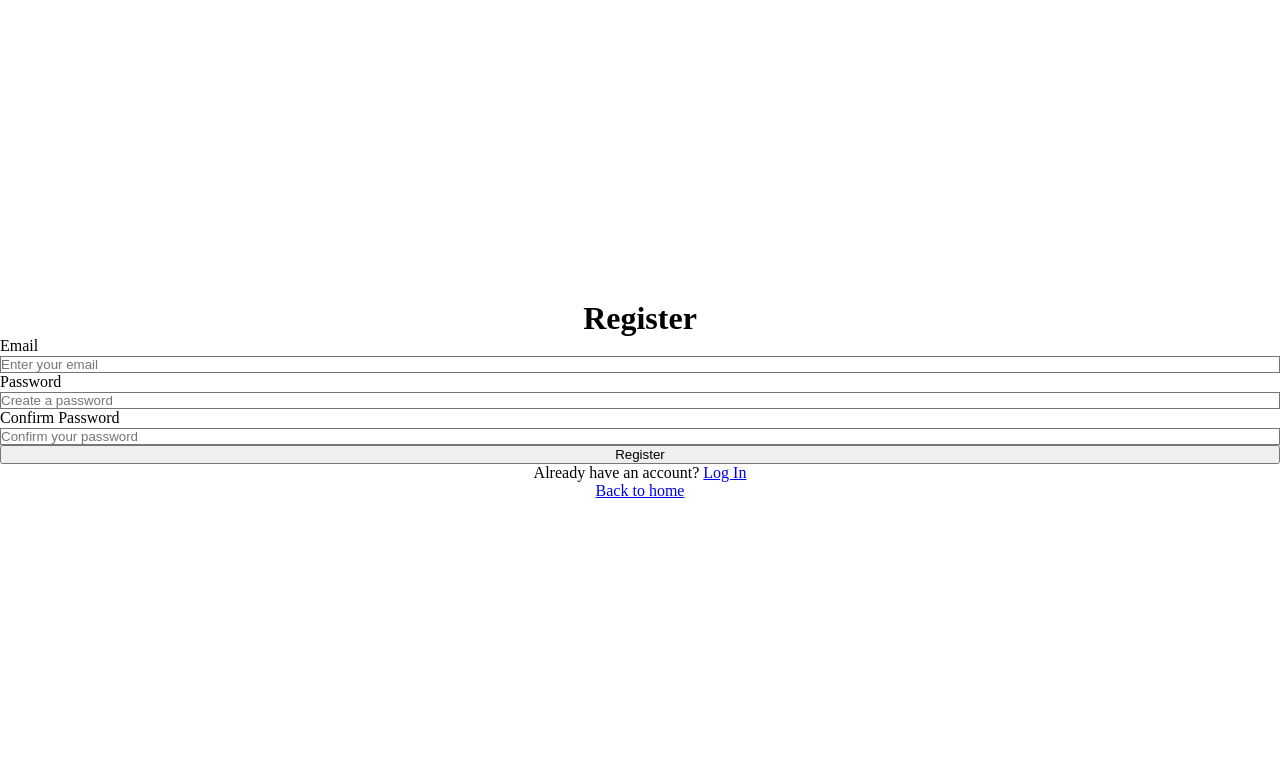
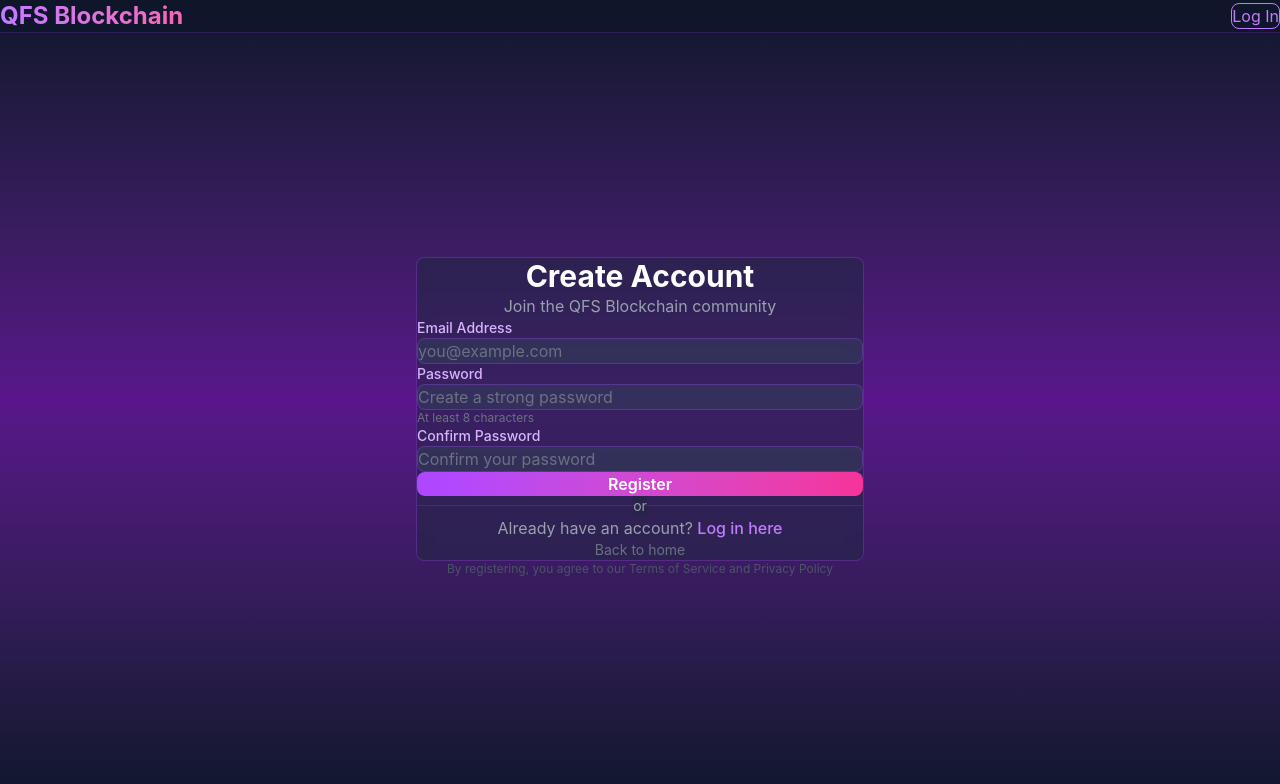
Before and after one commit to Justhuman402020/Qfs, a Next.js app: page /register in a window 1280 px wide. Shown: the top 784 px of the page. Built offline with nearby package versions, Linux system fonts and the light colour scheme.

Commit message:
feat: update site branding and login form redesign

```diff
--- a/app/globals.css
+++ b/app/globals.css
@@ -1,6 +1,4 @@
-@tailwind base;
-@tailwind components;
-@tailwind utilities;
+@import "tailwindcss";
 
 * {
   margin: 0;
--- a/app/layout.tsx
+++ b/app/layout.tsx
@@ -2,8 +2,8 @@ import type { Metadata } from "next";
 import "./globals.css";
 
 export const metadata: Metadata = {
-  title: "Create Next App",
-  description: "Generated by create next app",
+  title: "QFS Blockchain",
+  description: "Experience the future of decentralized finance",
 };
 
 export default function RootLayout({
@@ -12,8 +12,8 @@ export default function RootLayout({
   children: React.ReactNode;
 }) {
   return (
-    <html lang="en">
-      <body>{children}</body>
+    <html lang="en" className="bg-slate-900">
+      <body className="bg-gradient-to-b from-slate-900 via-purple-900 to-slate-900">{children}</body>
     </html>
   );
 }
--- a/app/login/page.tsx
+++ b/app/login/page.tsx
@@ -6,35 +6,54 @@ import { useState } from 'react';
 export default function Login() {
   const [email, setEmail] = useState('');
   const [password, setPassword] = useState('');
+  const [isLoading, setIsLoading] = useState(false);
 
   const handleSubmit = (e: React.FormEvent) => {
     e.preventDefault();
+    setIsLoading(true);
     console.log('Login attempt:', { email, password });
+    setTimeout(() => setIsLoading(false), 1000);
   };
 
   return (
-    <main className="flex items-center justify-center min-h-screen bg-gradient-to-br from-blue-50 to-indigo-100">
-      <div className="bg-white rounded-lg shadow-xl p-8 max-w-md w-full">
-        <h1 className="text-3xl font-bold text-gray-900 mb-6 text-center">Log In</h1>
+    <main className="min-h-screen bg-gradient-to-b from-slate-900 via-purple-900 to-slate-900 flex flex-col">
+      {/* Header */}
+      <header className="border-b border-purple-500/20 bg-slate-900/80 backdrop-blur-md">
+        <div className="max-w-7xl mx-auto px-4 sm:px-6 lg:px-8 py-4 flex justify-between items-center">
+          <Link href="/" className="text-2xl font-bold bg-gradient-to-r from-purple-400 to-pink-400 bg-clip-text text-transparent">
+            QFS Blockchain
+          </Link>
+          <Link href="/register" className="px-6 py-2 bg-gradient-to-r from-purple-500 to-pink-500 text-white rounded-lg hover:from-purple-600 hover:to-pink-600 transition">
+            Register
+          </Link>
+        </div>
+      </header>
 
-        <form onSubmit={handleSubmit} className="space-y-4">
+      {/* Login Form */}
+      <div className="flex-1 flex items-center justify-center px-4 py-12">
+        <div className="w-full max-w-md">
+          <div className="bg-slate-800/50 border border-purple-500/30 rounded-lg p-8 backdrop-blur-sm">
+            <h1 className="text-3xl font-bold text-white mb-2 text-center">Log In</h1>
+            <p className="text-gray-400 text-center mb-8">Access your QFS Blockchain account</p>
+
+            <form onSubmit={handleSubmit} className="space-y-5">
               <div>
-            <label htmlFor="email" className="block text-sm font-medium text-gray-700 mb-1">
-              Email
+                <label htmlFor="email" className="block text-sm font-medium text-purple-300 mb-2">
+                  Email Address
                 </label>
                 <input
                   id="email"
                   type="email"
                   value={email}
                   onChange={(e) => setEmail(e.target.value)}
-              placeholder="Enter your email"
-              className="w-full px-4 py-2 border border-gray-300 rounded-lg focus:outline-none focus:ring-2 focus:ring-indigo-500"
+                  placeholder="you@example.com"
+                  className="w-full px-4 py-3 bg-slate-700/50 border border-purple-500/30 rounded-lg text-white placeholder-gray-500 focus:outline-none focus:border-purple-500/60 focus:ring-2 focus:ring-purple-500/20 transition"
                   required
                 />
               </div>
 
               <div>
-            <label htmlFor="password" className="block text-sm font-medium text-gray-700 mb-1">
+                <label htmlFor="password" className="block text-sm font-medium text-purple-300 mb-2">
                   Password
                 </label>
                 <input
@@ -43,33 +62,45 @@ export default function Login() {
                   value={password}
                   onChange={(e) => setPassword(e.target.value)}
                   placeholder="Enter your password"
-              className="w-full px-4 py-2 border border-gray-300 rounded-lg focus:outline-none focus:ring-2 focus:ring-indigo-500"
+                  className="w-full px-4 py-3 bg-slate-700/50 border border-purple-500/30 rounded-lg text-white placeholder-gray-500 focus:outline-none focus:border-purple-500/60 focus:ring-2 focus:ring-purple-500/20 transition"
                   required
                 />
               </div>
 
               <button
                 type="submit"
-            className="w-full bg-indigo-600 hover:bg-indigo-700 text-white font-semibold py-2 px-4 rounded-lg transition-colors duration-200"
+                disabled={isLoading}
+                className="w-full bg-gradient-to-r from-purple-500 to-pink-500 hover:from-purple-600 hover:to-pink-600 disabled:from-gray-600 disabled:to-gray-600 text-white font-semibold py-3 px-4 rounded-lg transition-all duration-200"
               >
-            Log In
+                {isLoading ? 'Logging in...' : 'Log In'}
               </button>
             </form>
 
-        <p className="text-center text-sm text-gray-600 mt-6">
+            <div className="relative my-6">
+              <div className="absolute inset-0 flex items-center">
+                <div className="w-full border-t border-purple-500/20"></div>
+              </div>
+              <div className="relative flex justify-center text-sm">
+                <span className="px-2 bg-slate-800/50 text-gray-400">or</span>
+              </div>
+            </div>
+
+            <p className="text-center text-gray-400 mb-4">
               Don&apos;t have an account?{' '}
-          <Link href="/register" className="text-indigo-600 hover:underline font-medium">
-            Register
+              <Link href="/register" className="text-purple-400 hover:text-purple-300 font-medium transition">
+                Register here
               </Link>
             </p>
 
             <Link
               href="/"
-          className="block text-center text-sm text-gray-500 hover:text-gray-700 mt-4"
+              className="block text-center text-sm text-gray-500 hover:text-gray-400 transition"
             >
               Back to home
             </Link>
           </div>
+        </div>
+      </div>
     </main>
   );
 }
--- a/app/page.tsx
+++ b/app/page.tsx
@@ -4,33 +4,116 @@ import Link from 'next/link';
 
 export default function Home() {
   return (
-    <main className="flex items-center justify-center min-h-screen bg-gradient-to-br from-blue-50 to-indigo-100">
-      <div className="bg-white rounded-lg shadow-xl p-8 max-w-md w-full">
-        <div className="text-center mb-8">
-          <h1 className="text-3xl font-bold text-gray-900 mb-2">Welcome</h1>
-          <p className="text-gray-600">Access your account or create a new one</p>
+    <main className="min-h-screen bg-gradient-to-b from-slate-900 via-purple-900 to-slate-900">
+      {/* Header */}
+      <header className="sticky top-0 z-50 bg-slate-900/80 backdrop-blur-md border-b border-purple-500/20">
+        <div className="max-w-7xl mx-auto px-4 sm:px-6 lg:px-8 py-4 flex justify-between items-center">
+          <div className="text-2xl font-bold bg-gradient-to-r from-purple-400 to-pink-400 bg-clip-text text-transparent">
+            QFS Blockchain
+          </div>
+          <nav className="hidden md:flex gap-8">
+            <a href="#features" className="text-gray-300 hover:text-purple-400 transition">Features</a>
+            <a href="#about" className="text-gray-300 hover:text-purple-400 transition">About</a>
+            <a href="#contact" className="text-gray-300 hover:text-purple-400 transition">Contact</a>
+          </nav>
+          <div className="flex gap-4">
+            <Link href="/login" className="px-6 py-2 text-purple-400 border border-purple-400 rounded-lg hover:bg-purple-400/10 transition">
+              Login
+            </Link>
+            <Link href="/register" className="px-6 py-2 bg-gradient-to-r from-purple-500 to-pink-500 text-white rounded-lg hover:from-purple-600 hover:to-pink-600 transition">
+              Register
+            </Link>
+          </div>
         </div>
+      </header>
 
-        <div className="space-y-4">
-          <Link
-            href="/login"
-            className="block w-full bg-indigo-600 hover:bg-indigo-700 text-white font-semibold py-3 px-4 rounded-lg text-center transition-colors duration-200"
-          >
-            Log In
-          </Link>
+      {/* Hero Section */}
+      <section className="max-w-7xl mx-auto px-4 sm:px-6 lg:px-8 py-24 md:py-32">
+        <div className="grid md:grid-cols-2 gap-12 items-center">
+          <div>
+            <h1 className="text-5xl md:text-6xl font-bold text-white mb-6 leading-tight">
+              Welcome to <span className="bg-gradient-to-r from-purple-400 to-pink-400 bg-clip-text text-transparent">QFS Blockchain</span>
+            </h1>
+            <p className="text-xl text-gray-300 mb-8">
+              Experience the future of decentralized finance. Secure, fast, and transparent blockchain solutions for everyone.
+            </p>
+            <div className="flex gap-4">
+              <Link href="/register" className="px-8 py-3 bg-gradient-to-r from-purple-500 to-pink-500 text-white rounded-lg font-semibold hover:from-purple-600 hover:to-pink-600 transition">
+                Get Started
+              </Link>
+              <button className="px-8 py-3 text-white border border-purple-400 rounded-lg hover:bg-purple-400/10 transition font-semibold">
+                Learn More
+              </button>
+            </div>
+          </div>
+          <div className="relative">
+            <div className="absolute inset-0 bg-gradient-to-r from-purple-600 to-pink-600 rounded-lg opacity-25 blur-3xl"></div>
+            <div className="relative bg-slate-800/50 border border-purple-500/30 rounded-lg p-8 backdrop-blur-sm">
+              <div className="space-y-4">
+                <div className="h-3 bg-purple-500 rounded-full w-3/4"></div>
+                <div className="h-3 bg-pink-500 rounded-full w-1/2"></div>
+                <div className="h-3 bg-purple-500 rounded-full w-2/3"></div>
+              </div>
+            </div>
+          </div>
+        </div>
+      </section>
 
-          <Link
-            href="/register"
-            className="block w-full bg-gray-200 hover:bg-gray-300 text-gray-900 font-semibold py-3 px-4 rounded-lg text-center transition-colors duration-200"
-          >
-            Register
-          </Link>
+      {/* Features Section */}
+      <section id="features" className="max-w-7xl mx-auto px-4 sm:px-6 lg:px-8 py-20">
+        <h2 className="text-4xl font-bold text-white mb-12 text-center">Key Features</h2>
+        <div className="grid md:grid-cols-3 gap-8">
+          {[
+            { title: 'Secure Transactions', desc: 'Military-grade encryption for all transactions' },
+            { title: 'Fast Processing', desc: 'Lightning-fast blockchain confirmation' },
+            { title: 'Global Access', desc: 'Access from anywhere in the world' }
+          ].map((feature, idx) => (
+            <div key={idx} className="bg-slate-800/50 border border-purple-500/30 rounded-lg p-8 hover:border-purple-500/60 transition">
+              <h3 className="text-xl font-semibold text-purple-400 mb-3">{feature.title}</h3>
+              <p className="text-gray-400">{feature.desc}</p>
+            </div>
+          ))}
         </div>
+      </section>
 
-        <p className="text-center text-sm text-gray-600 mt-6">
-          Choose an option above to get started
-        </p>
-      </div>
+      {/* Footer */}
+      <footer className="border-t border-purple-500/20 bg-slate-900/50 py-12">
+        <div className="max-w-7xl mx-auto px-4 sm:px-6 lg:px-8">
+          <div className="grid md:grid-cols-4 gap-8 mb-8">
+            <div>
+              <h4 className="text-purple-400 font-semibold mb-4">Product</h4>
+              <ul className="space-y-2 text-gray-400">
+                <li><a href="#" className="hover:text-purple-400 transition">Features</a></li>
+                <li><a href="#" className="hover:text-purple-400 transition">Pricing</a></li>
+              </ul>
+            </div>
+            <div>
+              <h4 className="text-purple-400 font-semibold mb-4">Company</h4>
+              <ul className="space-y-2 text-gray-400">
+                <li><a href="#" className="hover:text-purple-400 transition">About</a></li>
+                <li><a href="#" className="hover:text-purple-400 transition">Blog</a></li>
+              </ul>
+            </div>
+            <div>
+              <h4 className="text-purple-400 font-semibold mb-4">Legal</h4>
+              <ul className="space-y-2 text-gray-400">
+                <li><a href="#" className="hover:text-purple-400 transition">Privacy</a></li>
+                <li><a href="#" className="hover:text-purple-400 transition">Terms</a></li>
+              </ul>
+            </div>
+            <div>
+              <h4 className="text-purple-400 font-semibold mb-4">Connect</h4>
+              <ul className="space-y-2 text-gray-400">
+                <li><a href="#" className="hover:text-purple-400 transition">Twitter</a></li>
+                <li><a href="#" className="hover:text-purple-400 transition">Discord</a></li>
+              </ul>
+            </div>
+          </div>
+          <div className="border-t border-purple-500/20 pt-8 text-center text-gray-500">
+            <p>&copy; 2024 QFS Blockchain. All rights reserved.</p>
+          </div>
+        </div>
+      </footer>
     </main>
   );
 }
--- a/app/register/page.tsx
+++ b/app/register/page.tsx
@@ -7,39 +7,73 @@ export default function Register() {
   const [email, setEmail] = useState('');
   const [password, setPassword] = useState('');
   const [confirmPassword, setConfirmPassword] = useState('');
+  const [isLoading, setIsLoading] = useState(false);
+  const [error, setError] = useState('');
 
   const handleSubmit = (e: React.FormEvent) => {
     e.preventDefault();
+    setError('');
+
     if (password !== confirmPassword) {
-      console.log('Passwords do not match');
+      setError('Passwords do not match');
       return;
     }
+
+    if (password.length < 8) {
+      setError('Password must be at least 8 characters long');
+      return;
+    }
+
+    setIsLoading(true);
     console.log('Register attempt:', { email, password });
+    setTimeout(() => setIsLoading(false), 1000);
   };
 
   return (
-    <main className="flex items-center justify-center min-h-screen bg-gradient-to-br from-blue-50 to-indigo-100">
-      <div className="bg-white rounded-lg shadow-xl p-8 max-w-md w-full">
-        <h1 className="text-3xl font-bold text-gray-900 mb-6 text-center">Register</h1>
+    <main className="min-h-screen bg-gradient-to-b from-slate-900 via-purple-900 to-slate-900 flex flex-col">
+      {/* Header */}
+      <header className="border-b border-purple-500/20 bg-slate-900/80 backdrop-blur-md">
+        <div className="max-w-7xl mx-auto px-4 sm:px-6 lg:px-8 py-4 flex justify-between items-center">
+          <Link href="/" className="text-2xl font-bold bg-gradient-to-r from-purple-400 to-pink-400 bg-clip-text text-transparent">
+            QFS Blockchain
+          </Link>
+          <Link href="/login" className="px-6 py-2 text-purple-400 border border-purple-400 rounded-lg hover:bg-purple-400/10 transition">
+            Log In
+          </Link>
+        </div>
+      </header>
 
-        <form onSubmit={handleSubmit} className="space-y-4">
+      {/* Register Form */}
+      <div className="flex-1 flex items-center justify-center px-4 py-12">
+        <div className="w-full max-w-md">
+          <div className="bg-slate-800/50 border border-purple-500/30 rounded-lg p-8 backdrop-blur-sm">
+            <h1 className="text-3xl font-bold text-white mb-2 text-center">Create Account</h1>
+            <p className="text-gray-400 text-center mb-8">Join the QFS Blockchain community</p>
+
+            {error && (
+              <div className="mb-6 p-3 bg-red-500/10 border border-red-500/30 rounded-lg text-red-300 text-sm">
+                {error}
+              </div>
+            )}
+
+            <form onSubmit={handleSubmit} className="space-y-5">
               <div>
-            <label htmlFor="email" className="block text-sm font-medium text-gray-700 mb-1">
-              Email
+                <label htmlFor="email" className="block text-sm font-medium text-purple-300 mb-2">
+                  Email Address
                 </label>
                 <input
                   id="email"
                   type="email"
                   value={email}
                   onChange={(e) => setEmail(e.target.value)}
-              placeholder="Enter your email"
-              className="w-full px-4 py-2 border border-gray-300 rounded-lg focus:outline-none focus:ring-2 focus:ring-indigo-500"
+                  placeholder="you@example.com"
+                  className="w-full px-4 py-3 bg-slate-700/50 border border-purple-500/30 rounded-lg text-white placeholder-gray-500 focus:outline-none focus:border-purple-500/60 focus:ring-2 focus:ring-purple-500/20 transition"
                   required
                 />
               </div>
 
               <div>
-            <label htmlFor="password" className="block text-sm font-medium text-gray-700 mb-1">
+                <label htmlFor="password" className="block text-sm font-medium text-purple-300 mb-2">
                   Password
                 </label>
                 <input
@@ -47,14 +81,15 @@ export default function Register() {
                   type="password"
                   value={password}
                   onChange={(e) => setPassword(e.target.value)}
-              placeholder="Create a password"
-              className="w-full px-4 py-2 border border-gray-300 rounded-lg focus:outline-none focus:ring-2 focus:ring-indigo-500"
+                  placeholder="Create a strong password"
+                  className="w-full px-4 py-3 bg-slate-700/50 border border-purple-500/30 rounded-lg text-white placeholder-gray-500 focus:outline-none focus:border-purple-500/60 focus:ring-2 focus:ring-purple-500/20 transition"
                   required
                 />
+                <p className="text-xs text-gray-500 mt-1">At least 8 characters</p>
               </div>
 
               <div>
-            <label htmlFor="confirmPassword" className="block text-sm font-medium text-gray-700 mb-1">
+                <label htmlFor="confirmPassword" className="block text-sm font-medium text-purple-300 mb-2">
                   Confirm Password
                 </label>
                 <input
@@ -63,33 +98,49 @@ export default function Register() {
                   value={confirmPassword}
                   onChange={(e) => setConfirmPassword(e.target.value)}
                   placeholder="Confirm your password"
-              className="w-full px-4 py-2 border border-gray-300 rounded-lg focus:outline-none focus:ring-2 focus:ring-indigo-500"
+                  className="w-full px-4 py-3 bg-slate-700/50 border border-purple-500/30 rounded-lg text-white placeholder-gray-500 focus:outline-none focus:border-purple-500/60 focus:ring-2 focus:ring-purple-500/20 transition"
                   required
                 />
               </div>
 
               <button
                 type="submit"
-            className="w-full bg-indigo-600 hover:bg-indigo-700 text-white font-semibold py-2 px-4 rounded-lg transition-colors duration-200"
+                disabled={isLoading}
+                className="w-full bg-gradient-to-r from-purple-500 to-pink-500 hover:from-purple-600 hover:to-pink-600 disabled:from-gray-600 disabled:to-gray-600 text-white font-semibold py-3 px-4 rounded-lg transition-all duration-200"
               >
-            Register
+                {isLoading ? 'Creating account...' : 'Register'}
               </button>
             </form>
 
-        <p className="text-center text-sm text-gray-600 mt-6">
+            <div className="relative my-6">
+              <div className="absolute inset-0 flex items-center">
+                <div className="w-full border-t border-purple-500/20"></div>
+              </div>
+              <div className="relative flex justify-center text-sm">
+                <span className="px-2 bg-slate-800/50 text-gray-400">or</span>
+              </div>
+            </div>
+
+            <p className="text-center text-gray-400 mb-4">
               Already have an account?{' '}
-          <Link href="/login" className="text-indigo-600 hover:underline font-medium">
-            Log In
+              <Link href="/login" className="text-purple-400 hover:text-purple-300 font-medium transition">
+                Log in here
               </Link>
             </p>
 
             <Link
               href="/"
-          className="block text-center text-sm text-gray-500 hover:text-gray-700 mt-4"
+              className="block text-center text-sm text-gray-500 hover:text-gray-400 transition"
             >
               Back to home
             </Link>
           </div>
+
+          <p className="text-xs text-gray-600 text-center mt-8">
+            By registering, you agree to our Terms of Service and Privacy Policy
+          </p>
+        </div>
+      </div>
     </main>
   );
 }
```
Lines whose indentation alone changed are shown as unchanged.
